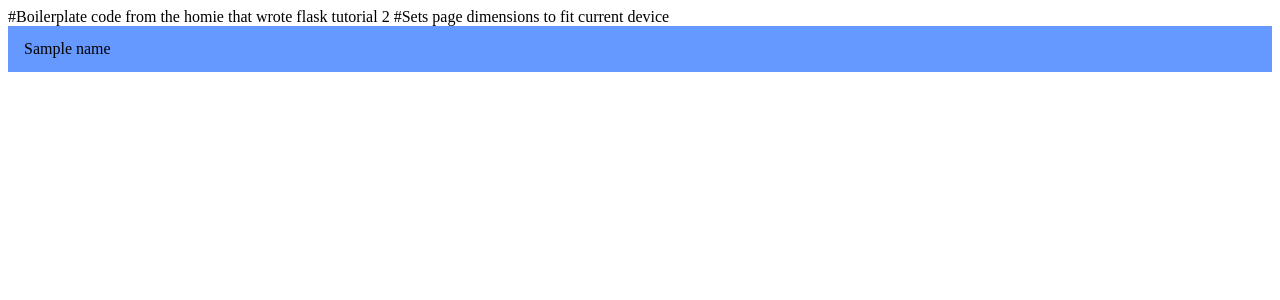
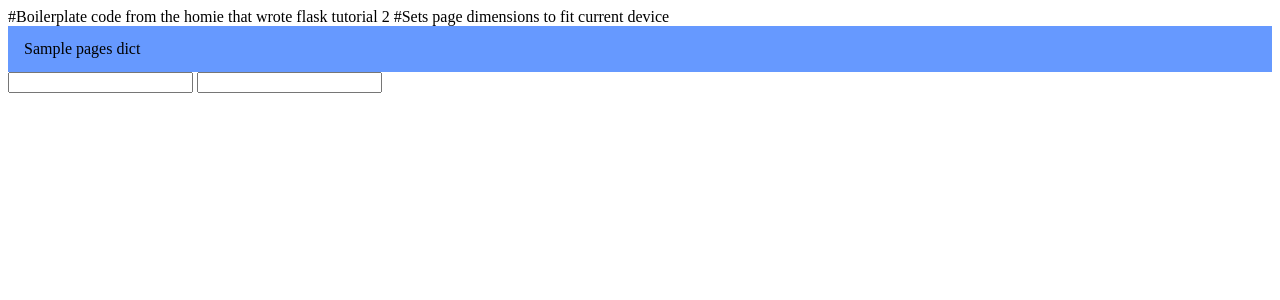
Before and after one commit to Taggagii/Web-Application, a Flask app: template templates/weather.html in a window 1280 px wide. Shown: the top 300 px of the page. Run offline with Flask 2, Linux system fonts and the light colour scheme; the template is opened without the code that fills it: most values are stand-ins (such as "Sample title", 1, 10 or a date in 2020).

Commit message:
last commit from joedev1 hopefully

```diff
--- a/app.py
+++ b/app.py
@@ -5,6 +5,7 @@ import requests
 from bs4 import BeautifulSoup
 from datetime import datetime
 import re
+from project_classes.weather import Weather
 
 app = Flask(__name__)
 app.config['SQLALCHEMY_DATABASE_URI'] = 'sqlite:///site.db'
@@ -14,11 +15,11 @@ db = SQLAlchemy(app)
 db.drop_all()
 
 currentPage = "Home"
-names = {"Home": "/",
-         "About": "/about",
-         "Pseudocode": "/pseudocode",
-         "Weather": "/weather"
-        }
+pages_dict = {"Home": "/",
+            "About": "/about",
+            "Pseudocode": "/pseudocode",
+            "Weather": "/weather"
+              }
 
 
 
@@ -35,6 +36,7 @@ class WeatherLocations(db.Model):
     #wind = db.Column(db.Integer, nullable=False)
     unit = db.Column(db.String, nullable=False)
     #warnings = db.Column(db.String, default=None)
+
 def get_temperature(location):
     url = "https://www.google.com/search?q=temperature+in+" + location.strip()
     page = requests.get(url)
@@ -78,12 +80,17 @@ def make_weather_call(location):
     print("this is a function that doesn't do anything yet")
 
 
-
 @app.route("/")
 def index():
+    return render_template("home.html", pages_dict=pages_dict, currentPage = currentPage)
 
 
-    return render_template("home.html", names = names, currentPage = currentPage)
+@app.route("/weather", methods=['GET', 'POST'])
+def weather_app():
+    if request.method == 'POST':
+        pass
+    else:
+        return render_template("weather.html", name="Weather", pages_dict=pages_dict)
 
 
 # @app.route("/testing/", methods = ['POST'])
--- a/templates/base.html
+++ b/templates/base.html
@@ -16,7 +16,7 @@
 <nav>
     <ul class="navbar">
 
-        {% for name in names %}
+        {% for name in pages_dict %}
         <li>
         {% if name != currentPage %}
             <a href = "{{ names[name] }}">{{ name }}</a>
--- a/templates/weather.html
+++ b/templates/weather.html
@@ -1,18 +1,10 @@
 {% extends 'base.html' %}
-
-{% block title %}
-<title>JDGroup - Weather</title>
-{% endblock %}
-
-{% block navbar %}
-    {% for name in names %}
-    <li>
-        <a href = "{{ names }}">{{ names[name] }}</a>
-    </li>
-    {% endfor %}
-
-{% endblock %}
 
 {% block body %}
 
+<form action="/weather" method="POST">
+    <input id="location" type="text">
+    <input>
+</form>
+
 {% endblock %}
```
Also changed, not shown: project_classes/weather.py (added, +8 -0 lines).
